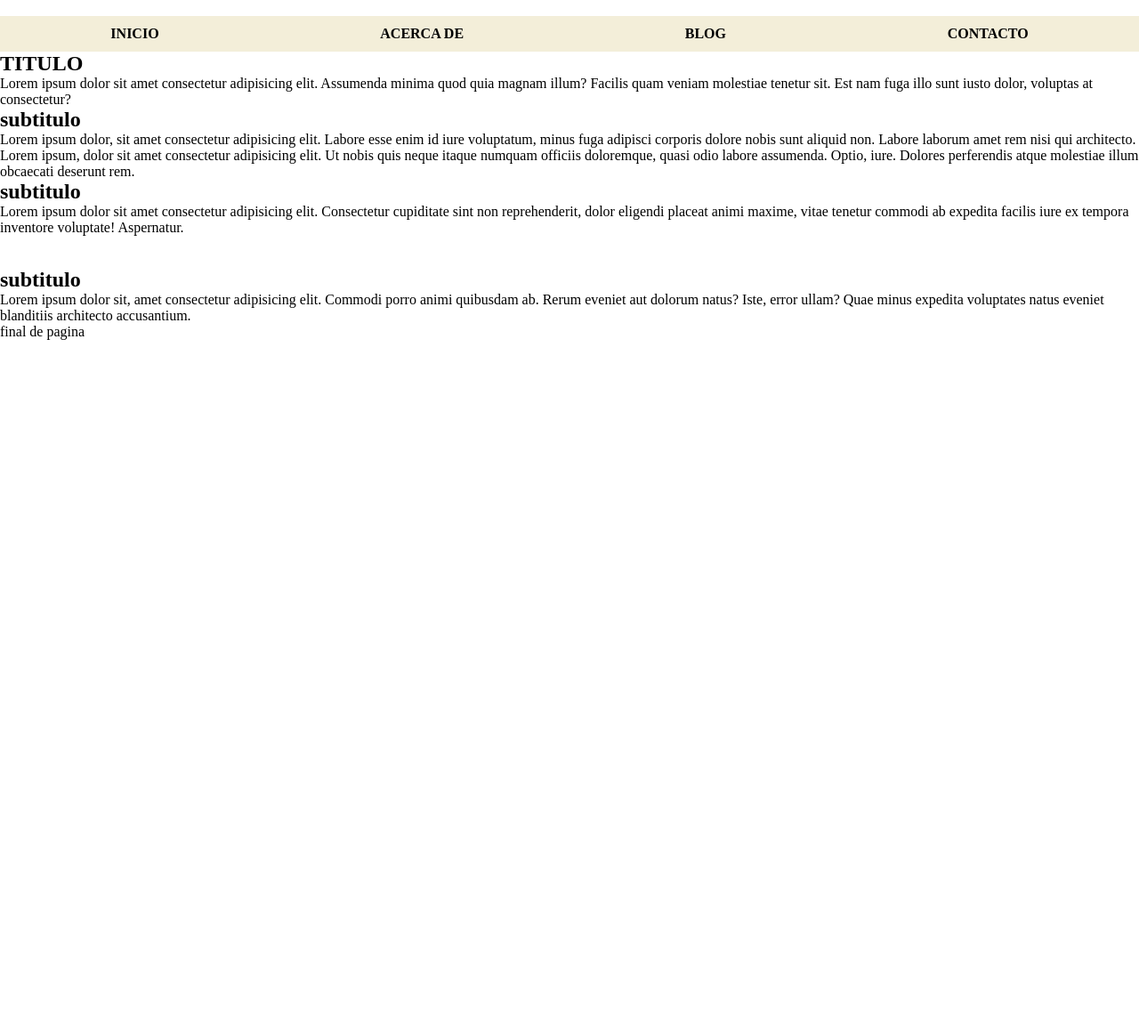
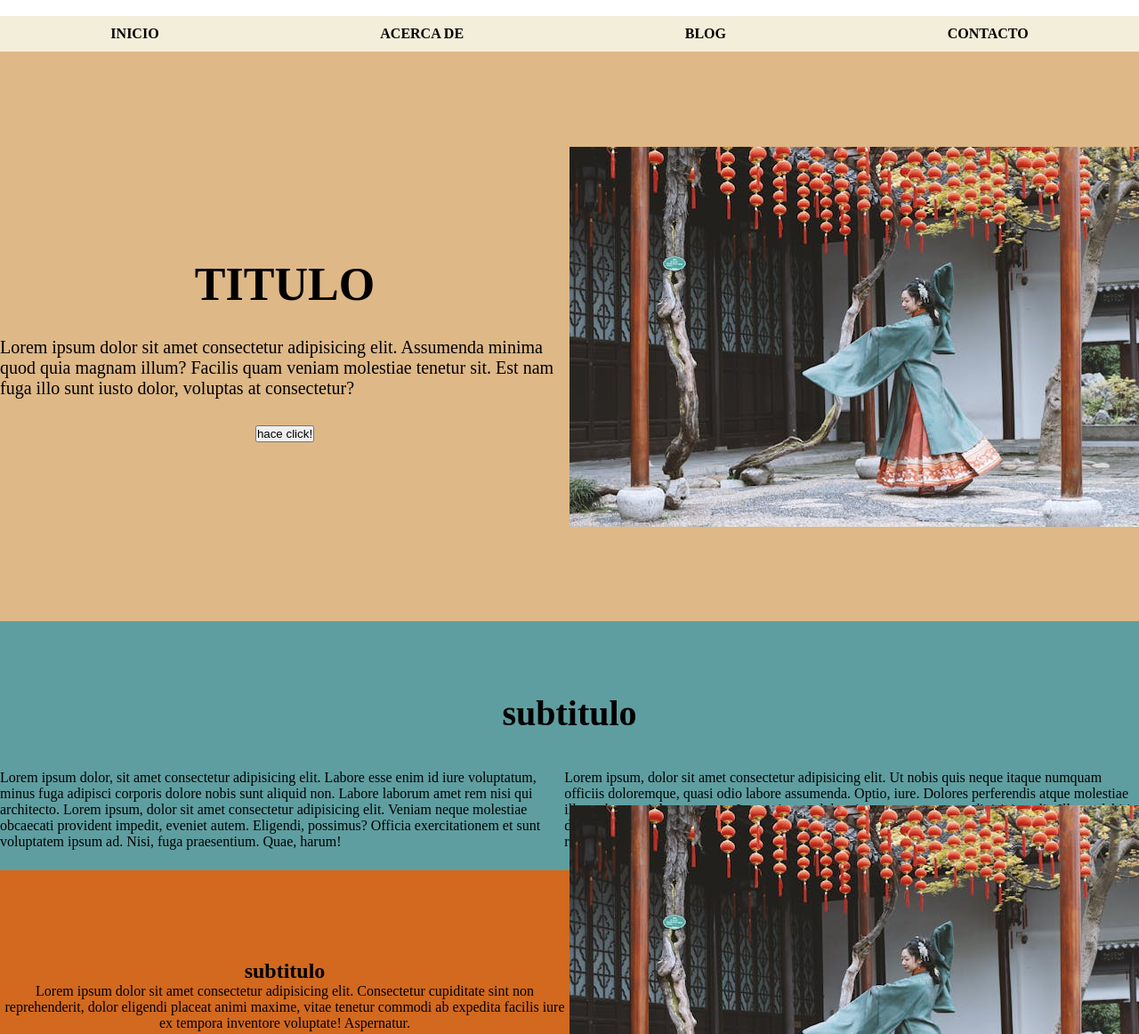
Before and after one commit to josecondori-ai/pagina-web-utn, a plain HTML site: page index.html in a window 1280 px wide. Shown: the top 1162 px of the page at 89% size. Before the commit the page ends 800 px from the top, so only its background shows below. Drawn offline with Linux system fonts and the light colour scheme.

Commit message:
avanze con el css de toda la pagina

```diff
--- a/css/estilo.css
+++ b/css/estilo.css
@@ -23,3 +23,70 @@ a{
     cursor: pointer;
 
 }
+
+
+.hero{
+    background-color: burlywood;
+    height: 80vh;
+    display: flex;
+    justify-content:space-evenly;
+    align-items: center;
+
+
+    /* border: 1px solid black; */
+}
+
+.descripcion{
+
+}
+
+.descripcion h1{
+    text-align: center;
+    padding: 30px 10px 30px 10px;
+    font-size: 52px;
+}
+
+.descripcion p{
+    font-size: 20px;
+    padding:  0 0 30px 0;
+
+
+}
+
+.descripcion button{
+
+
+}
+
+.contenedorboton{
+    display: flex;
+    justify-content: center;
+}
+
+.altura{
+    height: 35vh;
+}
+
+.acerca{
+    background-color: cadetblue;
+
+}
+
+.acerca h2{
+    text-align: center;
+    padding: 80px 0 40px 0;
+    font-size: 40px;
+}
+.contenedortexto{
+    display: flex;
+}
+
+.conimagen{
+    display: flex;
+    align-items: center;
+    background-color: chocolate;
+}
+
+.tituloytexto{
+    text-align: center;
+}
--- a/index.html
+++ b/index.html
@@ -18,25 +18,48 @@
         </nav>
     </header>
     <main>
+
         <section class="hero">
+            <div class="descripcion">
                 <h1>TITULO</h1>
                 <p>Lorem ipsum dolor sit amet consectetur adipisicing elit. Assumenda minima quod quia magnam illum? Facilis quam veniam molestiae tenetur sit. Est nam fuga illo sunt iusto dolor, voluptas at consectetur?</p>
+                <div class="contenedorboton">
+
+                    <button>hace click!</button>
+                </div>
+        </div>
+            <img src="img/imagen.jpg" alt="">
+            <!-- <button>Hace click!</button> -->
 
         </section>
-        <section>
+        <section class="altura acerca">
             <h2>subtitulo</h2>
-            <p>Lorem ipsum dolor, sit amet consectetur adipisicing elit. Labore esse enim id iure voluptatum, minus fuga adipisci corporis dolore nobis sunt aliquid non. Labore laborum amet rem nisi qui architecto.</p>
-            <p>Lorem ipsum, dolor sit amet consectetur adipisicing elit. Ut nobis quis neque itaque numquam officiis doloremque, quasi odio labore assumenda. Optio, iure. Dolores perferendis atque molestiae illum obcaecati deserunt rem.</p>
+            <div class="contenedortexto">
+                <p>Lorem ipsum dolor, sit amet consectetur adipisicing elit. Labore esse enim id iure voluptatum, minus fuga adipisci corporis dolore nobis sunt aliquid non. Labore laborum amet rem nisi qui architecto.
+                    Lorem ipsum, dolor sit amet consectetur adipisicing elit. Veniam neque molestiae obcaecati provident impedit, eveniet autem. Eligendi, possimus? Officia exercitationem et sunt voluptatem ipsum ad. Nisi, fuga praesentium. Quae, harum!
+                </p>
+                <p>Lorem ipsum, dolor sit amet consectetur adipisicing elit. Ut nobis quis neque itaque numquam officiis doloremque, quasi odio labore assumenda. Optio, iure. Dolores perferendis atque molestiae illum obcaecati deserunt rem.
+                    Lorem ipsum dolor sit amet consectetur adipisicing elit. Illo ex debitis dolor suscipit sunt magnam omnis modi obcaecati accusamus, laudantium natus laborum placeat rem repellendus at consequatur? Illum, nobis omnis!
+                </p>
+            </div>
+
         </section>
-        <section>
+        <section class="altura conimagen">
+            <div class="tituloytexto">
                 <h2>subtitulo</h2>
                  <p>Lorem ipsum dolor sit amet consectetur adipisicing elit. Consectetur cupiditate sint non reprehenderit, dolor eligendi placeat animi maxime, vitae tenetur commodi ab expedita facilis iure ex tempora inventore voluptate! Aspernatur.</p>
-            <img src="" alt="">
+            </div>
+
+            <img src="img/imagen.jpg" alt="">
         </section>
-        <section>
-            <img src="" alt="">
+        <section class="altura conimagen">
+            <img src="img/imagen.jpg" alt="">
+
+           <div class="tituloytexto">
                 <h2>subtitulo</h2>
                 <p>Lorem ipsum dolor sit, amet consectetur adipisicing elit. Commodi porro animi quibusdam ab. Rerum eveniet aut dolorum natus? Iste, error ullam? Quae minus expedita voluptates natus eveniet blanditiis architecto accusantium.</p>
+           </div>
+
         </section>
 
     </main>
```
Also changed, not shown: img/imagen.jpg (added). Lines whose indentation alone changed are shown as unchanged.
